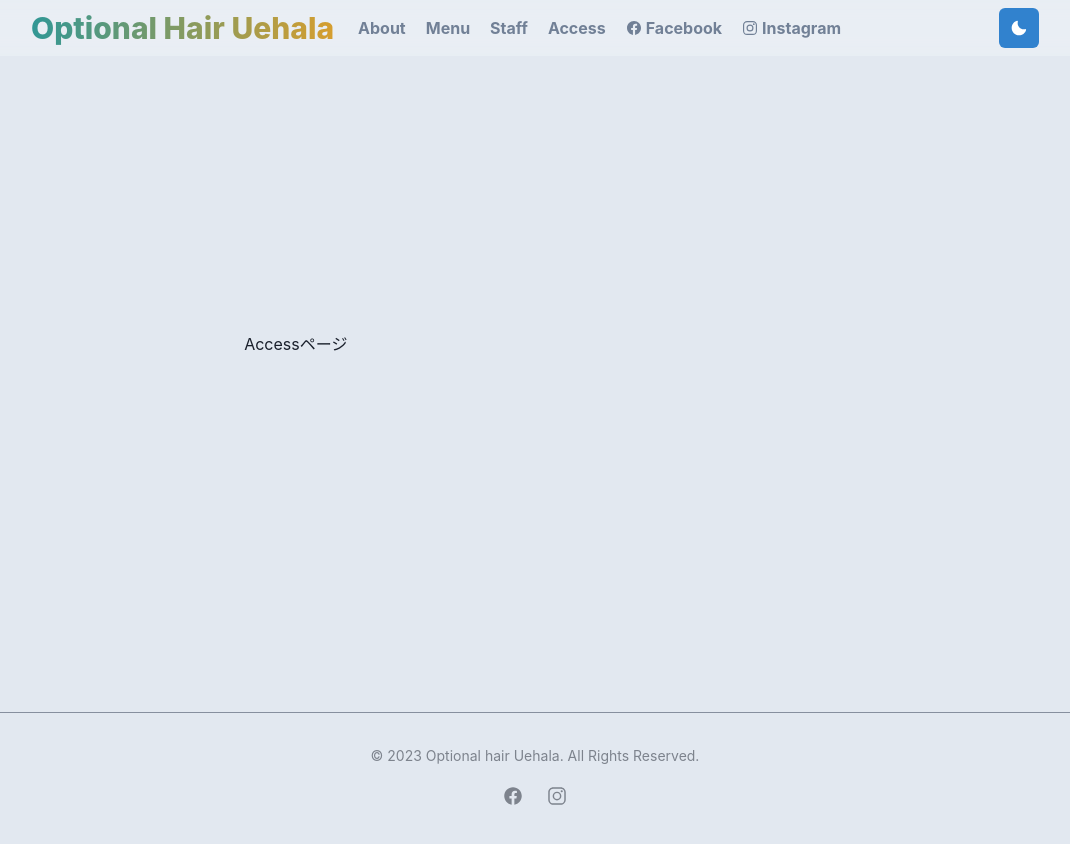
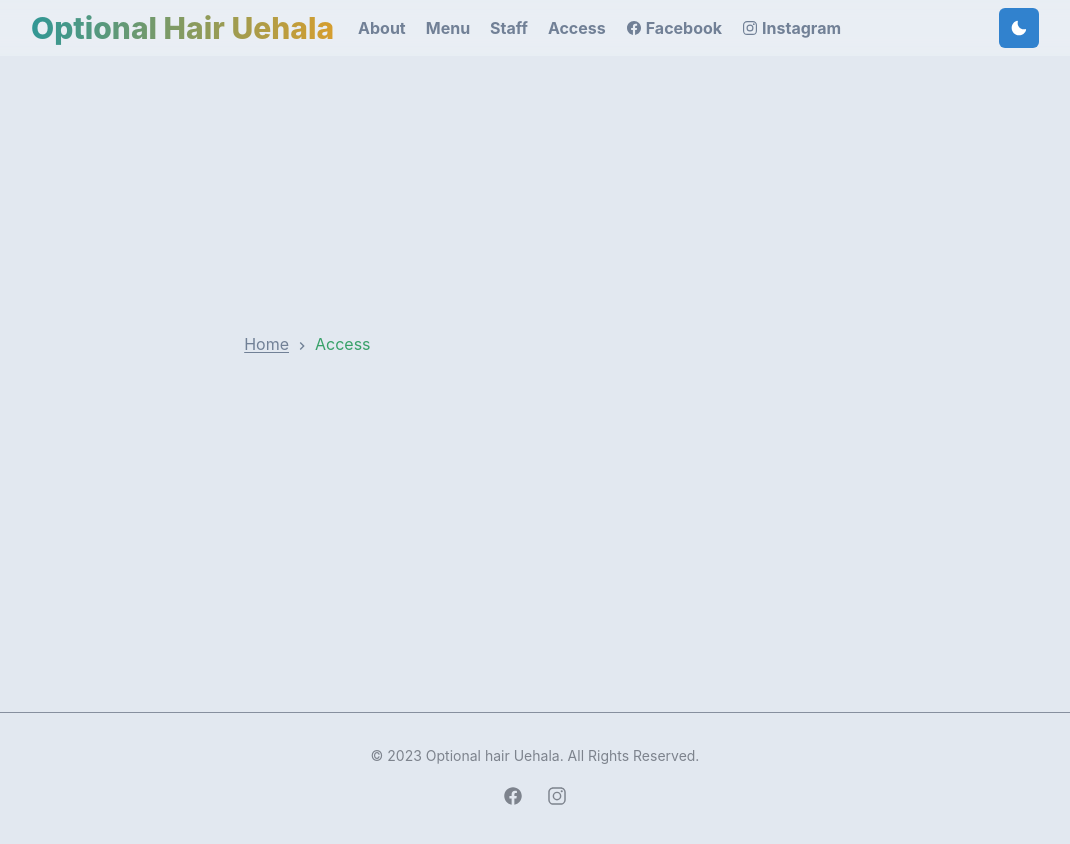
Before and after one commit to Glimmer5/optional_hair_uehala, a Next.js app: page /access in a window 1280 px wide. Shown: the whole page, without its empty margins (105-1175 px from the left). Built offline with nearby package versions, Linux system fonts and the light colour scheme; a web font is replaced by a local one.

Commit message:
[add]breadCrumbButton

```diff
--- a/src/components/breadCrumbButton/index.tsx
+++ b/src/components/breadCrumbButton/index.tsx
@@ -1,10 +1,25 @@
 import { Breadcrumb, BreadcrumbItem, BreadcrumbLink } from "@chakra-ui/react";
+import { ChevronRightIcon } from "@chakra-ui/icons";
 
 const BreadCrumbButton: React.FC = () => {
   return (
-    <Breadcrumb>
+    <Breadcrumb spacing="5px" separator={<ChevronRightIcon color="gray.500" />}>
       <BreadcrumbItem>
-        <BreadcrumbLink href="/">Home</BreadcrumbLink>
+        <BreadcrumbLink
+          href="/"
+          textDecoration="underline"
+          color="gray.500"
+          textDecorationThickness="1px"
+          textUnderlineOffset="2px"
+        >
+          Home
+        </BreadcrumbLink>
+      </BreadcrumbItem>
+
+      <BreadcrumbItem>
+        <BreadcrumbLink color="green.500" pointerEvents="none">
+          Access
+        </BreadcrumbLink>
       </BreadcrumbItem>
     </Breadcrumb>
   );
--- a/src/components/header/index.tsx
+++ b/src/components/header/index.tsx
@@ -64,7 +64,7 @@ const Header: React.FC = () => {
             <BreadcrumbLink href="/">Staff</BreadcrumbLink>
           </BreadcrumbItem>
           <BreadcrumbItem>
-            <BreadcrumbLink href="/">Access</BreadcrumbLink>
+            <BreadcrumbLink href="/access">Access</BreadcrumbLink>
           </BreadcrumbItem>
           <BreadcrumbItem>
             <BreadcrumbLink
--- a/src/components/layout/index.tsx
+++ b/src/components/layout/index.tsx
@@ -1,7 +1,7 @@
 import Header from "../header";
 import Footer from "../footer";
 
-import { Box } from "@chakra-ui/react";
+import { Box, Container } from "@chakra-ui/react";
 
 type LayoutProps = {
   children: React.ReactNode;
@@ -11,7 +11,7 @@ const Layout: React.FC<LayoutProps> = ({ children }) => {
   return (
     <Box as="main" pb={10}>
       <Header />
-      {children}
+      <Container maxW="container.lg">{children}</Container>
       <Footer />
     </Box>
   );
--- a/src/pages/access.tsx
+++ b/src/pages/access.tsx
@@ -1,10 +1,11 @@
 import { Container, Box } from "@chakra-ui/react";
+import BreadCrumbButton from '../components/breadCrumbButton';
 
 const Access: React.FC = () => {
   return (
     <Container mb={6} p={3}>
       <Box my={80}>
-        <h1>Accessページ</h1>
+        <BreadCrumbButton />
       </Box>
     </Container>
   );
```
